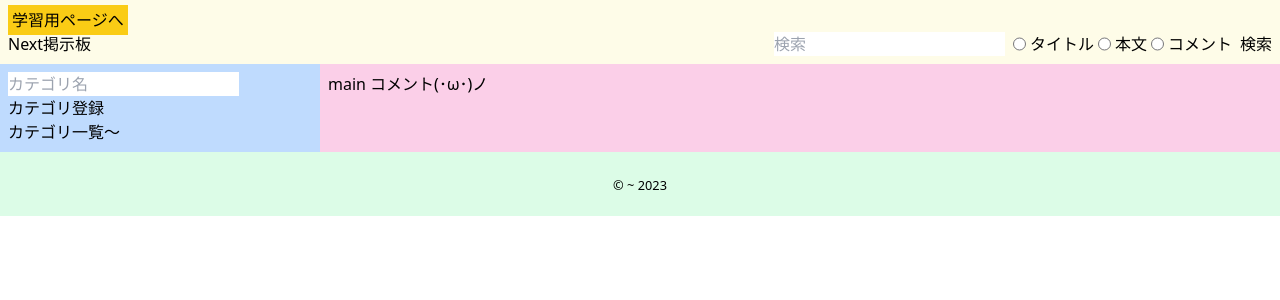
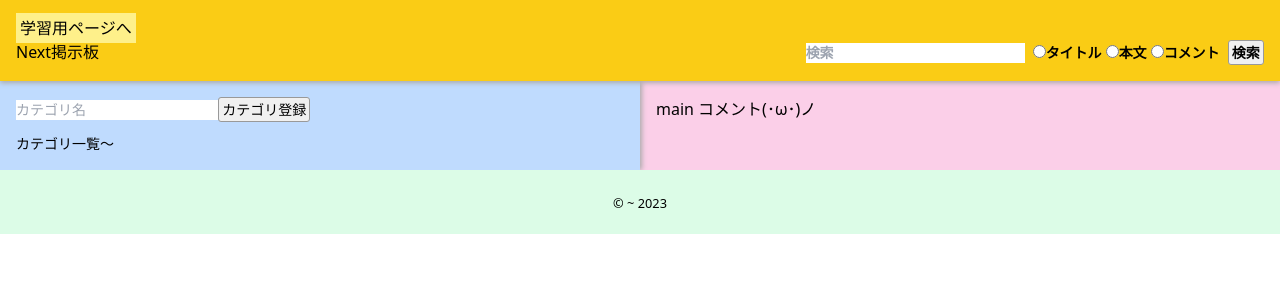
Before and after one commit to Misaki-Ouchi/Next.js_bulletin-board, a Next.js app: page / in a window 1280 px wide. Shown: the top 300 px of the page. Built offline with nearby package versions, Linux system fonts and the light colour scheme.

Commit message:
set base of css

```diff
--- a/src/components/base/Aside.tsx
+++ b/src/components/base/Aside.tsx
@@ -1,11 +1,10 @@
 const Aside = () => {
   return (
     <>
-      <aside className="container_box basis-1/4 bg-blue-200">
+      <aside className="container_box bg-blue-200 text-sm">
         <div>
-          <input type="text" placeholder="カテゴリ名" />
-          <button>カテゴリ登録</button>
-
+          <input className="mb-2" type="text" placeholder="カテゴリ名" />
+          <button className="mb-3 btn">カテゴリ登録</button>
         </div>
         <div>
           <p>カテゴリ一覧～</p>
@@ -14,5 +13,4 @@ const Aside = () => {
     </>
   )
 }
-
 export default Aside
--- a/src/components/base/Header.jsx
+++ b/src/components/base/Header.jsx
@@ -4,20 +4,20 @@ import Link from 'next/link'
 const Header = () => {
   return (
     <>
-      <header className='container_box bg-yellow-50'>
-        <Link href="/Learning" className='p-1 bg-yellow-400 hover:bg-yellow-600'>学習用ページへ</Link>
+      <header className='container_box bg-yellow-400'>
+        <Link href="/Learning" className='p-1 bg-yellow-200 hover:bg-yellow-300'>学習用ページへ</Link>
         <div className='flex justify-between'>
           <div className='header_icon'>
             <p>Next掲示板</p>
           </div>
-          <div className='flex gap-2'>
+          <div className='flex items-center gap-2 text-sm font-semibold'>
             <input type="text" placeholder='検索' />
             <div className='flex gap-1'>
-              <input type="radio"/>タイトル
-              <input type="radio"/>本文
-              <input type="radio"/>コメント
+              <label><input type="radio"/>タイトル</label>
+              <label><input type="radio"/>本文</label>
+              <label><input type="radio"/>コメント</label>
             </div>
-            <button>検索</button>
+            <button className='btn'>検索</button>
           </div>
         </div>
       </header>
--- a/src/components/base/Main.tsx
+++ b/src/components/base/Main.tsx
@@ -1,7 +1,7 @@
 const Main = () => {
   return (
     <>
-      <main className="container_box basis-3/4 bg-pink-200">
+      <main className="container_box bg-pink-200">
         <p>main コメント(･ω･)ノ</p>
       </main>
     </>
--- /dev/null
+++ b/src/features/_template/components/comments/Comment.tsx
@@ -0,0 +1,21 @@
+const Comment = () => {
+  return (
+    <>
+      <p>
+        <span>{/* コメント番号 */}</span>
+        {/* 名前 */}
+      </p>
+      <span>
+        {/* 投稿時間 */}
+      </span>
+      <p>
+        {/* コメント */}
+      </p>
+      <button>
+        {/* お気に入り */}
+      </button>
+    </>
+  )
+}
+
+export default Comment
--- a/src/pages/_app.js
+++ b/src/pages/_app.js
@@ -1,6 +1,6 @@
+import 'tailwindcss/tailwind.css'
 import '../styles/globals.css'
 import '../styles/main.css'
-import 'tailwindcss/tailwind.css'
 
 function MyApp({ Component, pageProps }) {
   return <Component {...pageProps} />
--- a/src/styles/globals.css
+++ b/src/styles/globals.css
@@ -4,12 +4,6 @@
 
 @layer components {
   .container_box {
-    @apply container p-2
-  },
-  .flex_box {
-    @apply flex flex-1
-  },
-  .a_link {
-    @apply hover:opacity-75 hover:underline
+    @apply container p-4
   }
 }
--- a/src/styles/main.css
+++ b/src/styles/main.css
@@ -1,7 +1,34 @@
 body {
-  min-width: 600px;
+  min-width: 400px;
   margin: 0;
 }
 a {
   text-decoration: none;
 }
+input {
+  max-width: 100%;
+}
+header {
+  position: relative;
+  box-shadow: 0 2px 5px #aaa;
+  z-index: 10;
+}
+aside {
+  position: relative;
+  max-width: 160px;
+  box-shadow: 2px 0 5px #aaa;
+}
+footer {
+  position: relative;
+  z-index: 10;
+}
+
+.btn {
+  background-color: rgb(240, 240, 240, 70);
+  border: 1px solid #999;
+  border-radius: 3px;
+  padding: 0.1rem 0.2rem;
+}
+.btn:hover {
+  background-color: rgb(220, 220, 220);
+}
```
